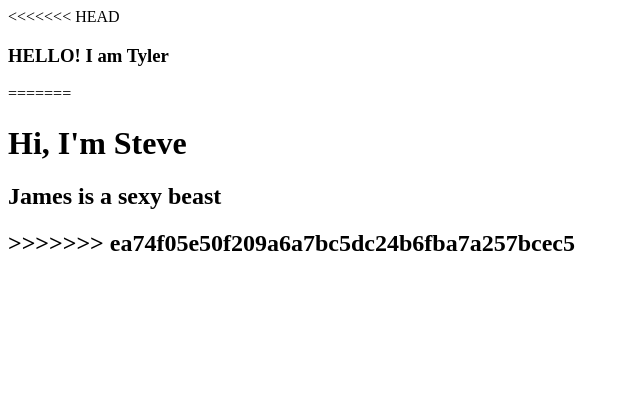
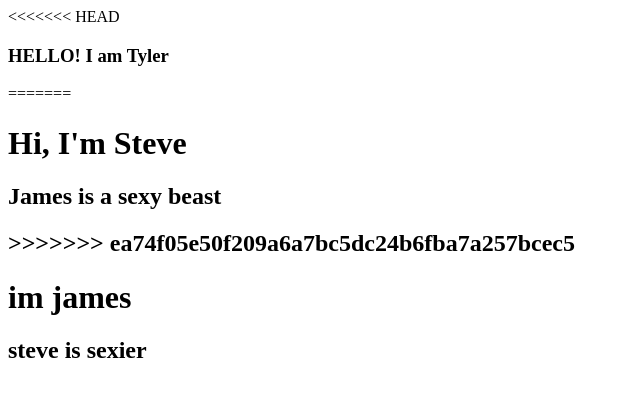
Before and after one commit to andersontyler65/Group-3-Practice, a plain HTML site: page group3.html in a window 1280 px wide. Shown: the whole page, without its empty margins (0-640 px from the left). Drawn offline with Linux system fonts and the light colour scheme.

Commit message:
did things

```diff
--- a/group3.html
+++ b/group3.html
@@ -13,3 +13,7 @@
 <h1>Hi, I'm Steve</h1>
 <h2>James is a sexy beast<h2>
 >>>>>>> ea74f05e50f209a6a7bc5dc24b6fba7a257bcec5
+
+<!--  -->
+<h1>im james</h1>
+<h2>steve is sexier</h2>
```
Also changed, not shown: james.html (deleted, +0 -10 lines).
